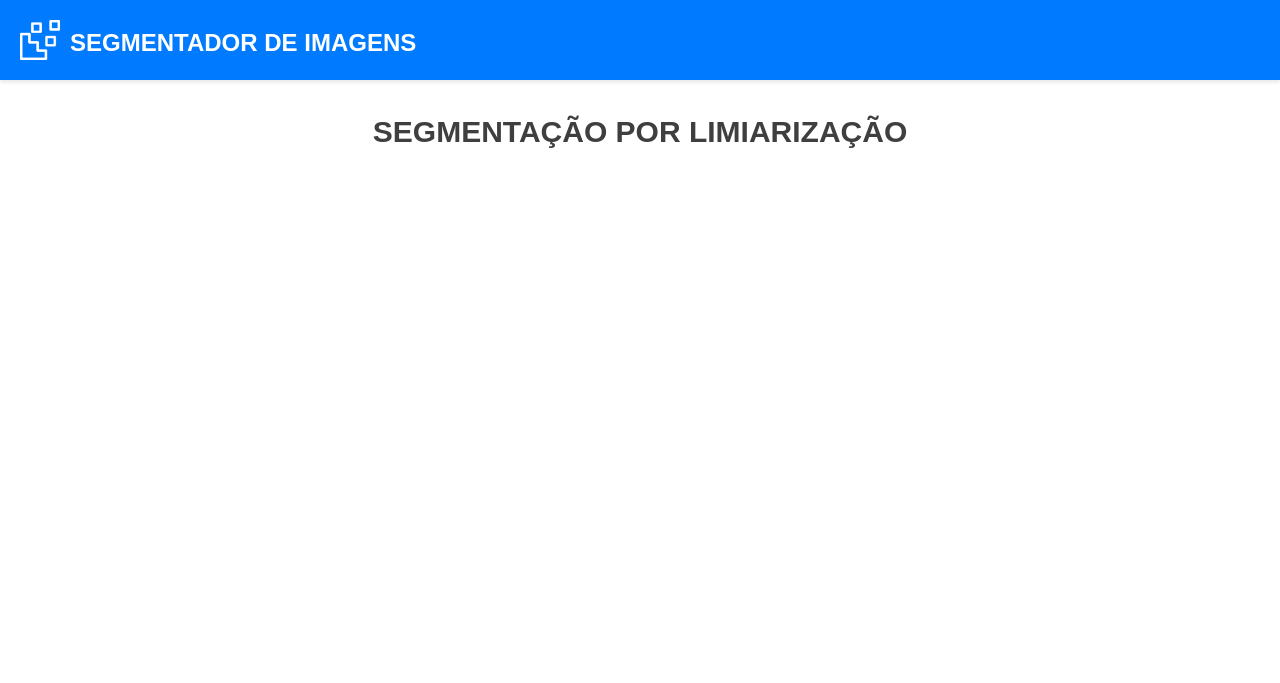
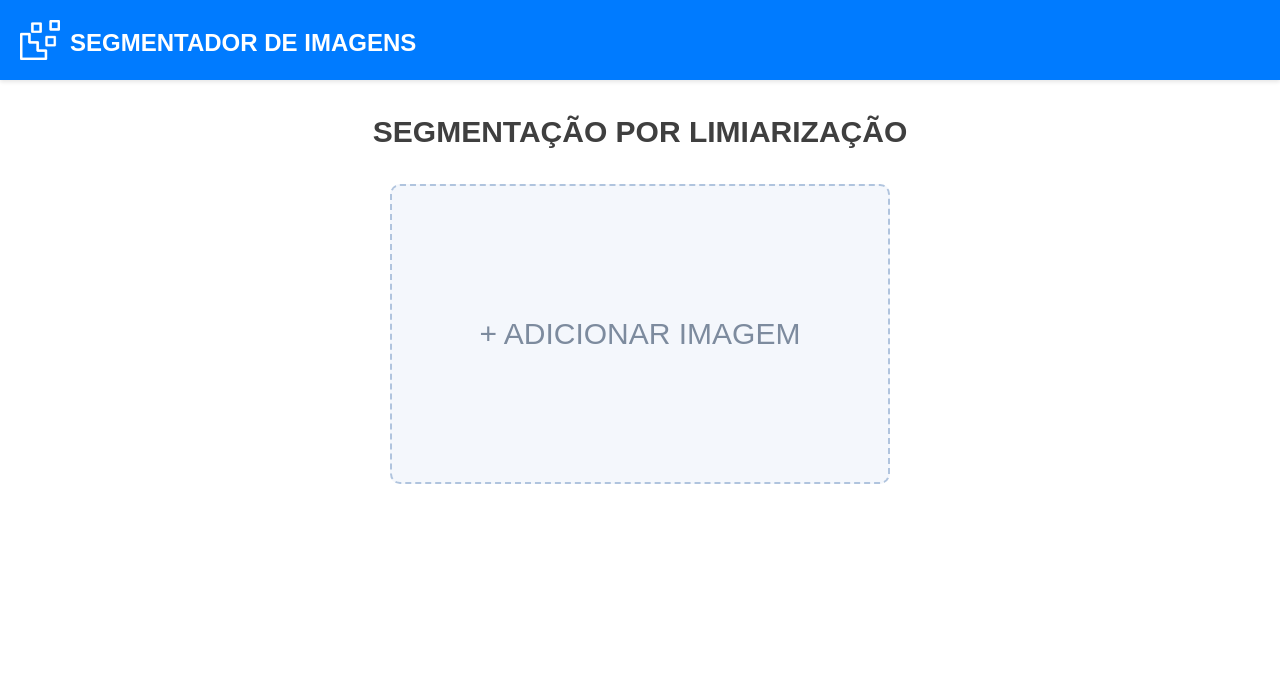
Before and after one commit to joao-victor-costa-gomes/Image-Segmentation-Site, a Flask app: page /threshold in a window 1280 px wide. Shown: the top 683 px of the page. Run offline with Flask 3, Linux system fonts and the light colour scheme; parts of the project's set-up code (start-up, migrations or seed data) failed here and were passed over.

Commit message:
adding image uploader backend

```diff
--- a/app/static/css/home.css
+++ b/app/static/css/home.css
@@ -1,4 +1,8 @@
 /* ------- HOME SECTION ------- */
+
+html {
+    scroll-behavior: smooth;
+}
 
 .home-section {
     height: calc(100vh - 80px);
--- a/app/static/css/threshold.css
+++ b/app/static/css/threshold.css
@@ -1,3 +1,4 @@
+/* ------- IMAGE SEND SECTION ------- */
 .image-send-section {
     height: calc(100vh - 80px);
 }
@@ -9,3 +10,41 @@
     color: #3f3f3f;
     text-align: center;
 }
+
+.upload-area {
+    width: 100%;
+    max-width: 500px;
+    height: 300px;
+    margin: 20px auto;
+    background-color: #f4f7fc;
+    border: 2px dashed #b0c4de;
+    border-radius: 10px;
+    overflow: hidden;
+    transition: border-color 0.3s ease;
+    cursor: pointer;
+}
+
+.upload-area:hover {
+    border-color: #007BFF;
+}
+
+.upload-label {
+    display: flex;
+    align-items: center;
+    justify-content: center;
+    width: 100%;
+    height: 100%;
+    font-size: 30px;
+    font-weight: bold;
+    color: #7d8b9e;
+    cursor: pointer;
+    font-weight: lighter;
+}
+
+.upload-label:hover {
+    color: #007BFF;
+}
+
+.upload-label input[type="file"] {
+    display: none;
+}
--- a/app/templates/home.html
+++ b/app/templates/home.html
@@ -1,5 +1,5 @@
 <!DOCTYPE html>
-<html lang="pt-br">
+<html lang="en">
 
 <head>
     <meta charset="UTF-8">
--- a/app/templates/threshold.html
+++ b/app/templates/threshold.html
@@ -25,8 +25,18 @@
     <!-- IMAGE SEND SECTION -->
     <section id="image-send-section" class="image-send-section">
         <h2 class="section-title">SEGMENTAÇÃO POR LIMIARIZAÇÃO</h2>
+
+        <!-- UPLOAD AREA -->
+        <div class="upload-area">
+            <label for="image-upload" class="upload-label">
+                + ADICIONAR IMAGEM
+                <input type="file" id="image-upload" name="file" accept="file/*">
+            </label>
+        </div>
+
     </section>
 
+    <!-- IMAGE EXAMPLE SECTION -->
     <section id="example-section" class="example-section">
         <h2 class="section-title">EXEMPLO</h2>
         <div class="example-container">
--- a/run.py
+++ b/run.py
@@ -1,17 +1,56 @@
-from flask import Flask, render_template
+import os
+from flask import Flask, render_template, request, jsonify
 
+# Configurações da aplicação
+UPLOAD_FOLDER = 'uploads'
+ALLOWED_EXTENSIONS = {'png', 'jpg', 'jpeg'}
+MAX_CONTENT_LENGTH = 16 * 1024 * 1024
+
+# Definindo onde arquivos de upload devem ser armazenados
+app.config['UPLOAD_FOLDER'] = UPLOAD_FOLDER
+# Definindo tamanho máximo permitido para uploads
+app.config['MAX_CONTENT_LENGTH'] = MAX_CONTENT_LENGTH
+
+# Criando aplicação e definindo diretórios importantes
 app = Flask(__name__,
     template_folder='app/templates',
     static_folder='app/static',
 )
 
+# Função para verificar se o arquivo é permitido
+def allowed_file(filename):
+    return '.' in filename and filename.rsplit('.', 1)[1].lower() in ALLOWED_EXTENSIONS
+
+# ----- Página principal -----
 @app.route('/')
 def home():
     return render_template('home.html')
 
+# ----- Página de segmentação por limiarização -----
 @app.route('/threshold')
 def threshold():
     return render_template('threshold.html')
 
+# Definindo rota que só aceita requisições do tipo POST para upload de arquivos
+@app.route('/upload', methods=['POST'])
+def upload_file():
+    if file not in request.files:
+        return jsonify({'error': 'Nenhum arquivo enviado.'}), 400
+
+    file = request.files['file']
+
+    if file.filename == '':
+        return jsonify({'error': 'Nenhum arquivo selecionado.'}), 400
+
+    if not allowed_file(file.filename):
+        return jsonify({'error': 'Tipo de arquivo não suportado. Apenas PNG e JPG são permitidos.'}), 400
+
+    # Salvar o arquivo na pasta "uploads"
+    filepath = os.path.join(app.config['UPLOAD_FOLDER'], file.filename)
+    os.makedirs(app.config['UPLOAD_FOLDER'], exist_ok=True)  # Cria a pasta, se não existir
+    file.save(filepath)
+    return jsonify({'success': 'Upload realizado com sucesso!', 'filepath': filepath}), 200
+
+# Inicializador da aplicação
 if __name__ == '__main__':
     app.run(debug=True)
```
Also changed, not shown: uploads/image1.jpg (deleted).
